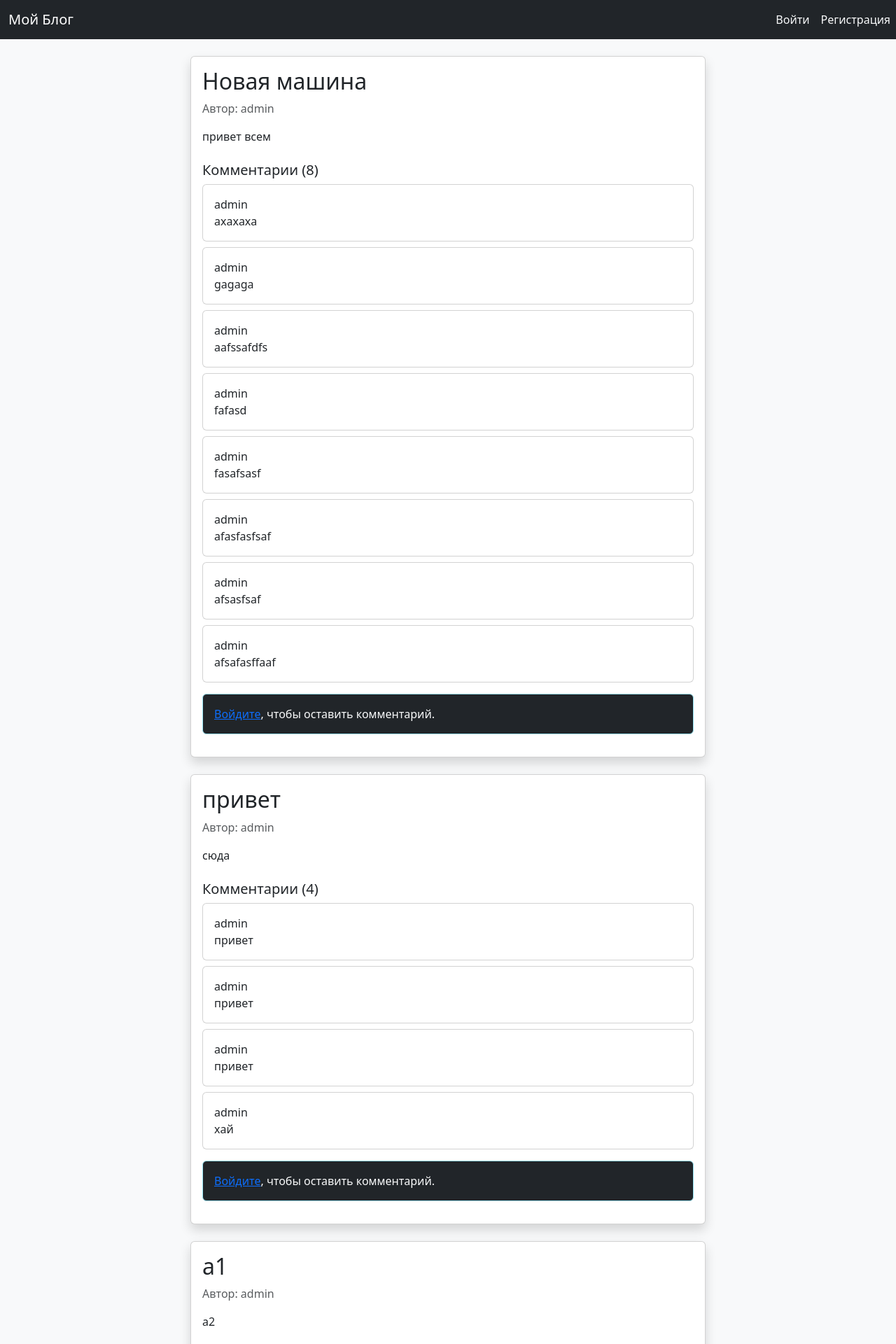
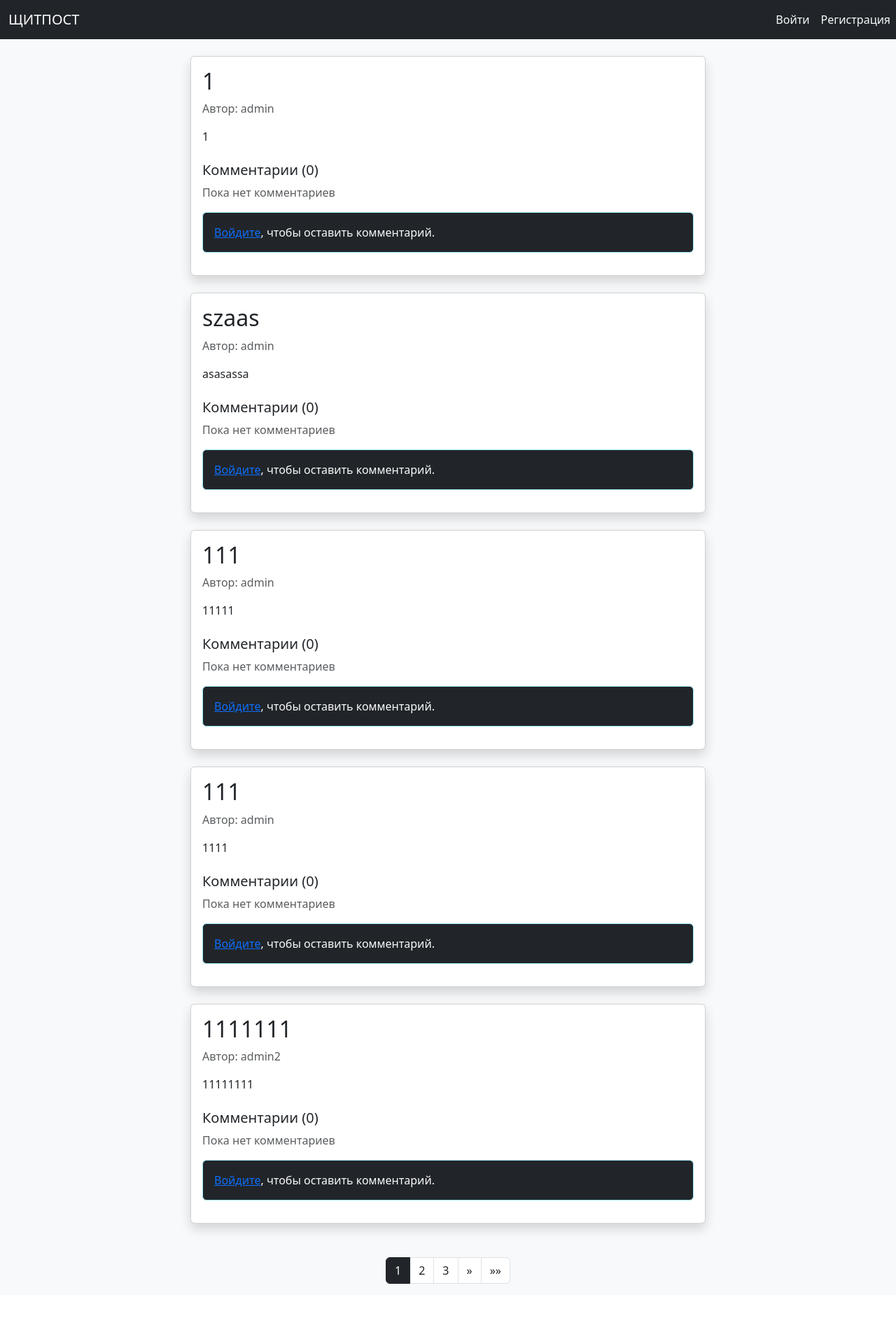
Before and after one commit to krstll11/PROJECTITOG, a Django app: page / in a window 1280 px wide. Shown: the top 1920 px of the page at 70% size. After the commit the page ends 1834 px from the top, so only its background shows below. Run offline with Django 5.2, Linux system fonts and the light colour scheme; data comes from the database, SQL or seed files in the repository; both versions use the stored data as it was after the commit; some libraries are stand-ins or nearby versions.

Commit message:
la final

```diff
--- a/poster/templates/base.html
+++ b/poster/templates/base.html
@@ -8,11 +8,11 @@
     {% bootstrap_css %}
     {% bootstrap_javascript %}
 <body class="bg-light">
-    <nav class="navbar navbar-expand-lg navbar-dark bg-dark">
+    <nav class="navbar navbar-expand navbar-dark bg-dark">
         <div class="container">
-            <a class="navbar-brand" href="/">Мой Блог</a>
+            <a class="navbar-brand" href="/">ЩИТПОСТ</a>
         </div>
-        <div class="collapse navbar-collapse" id="navbarNav">
+        <div class="collapse navbar-collapse " id="navbarNav">
             <div class="navbar-nav ms-auto ">
                 {% if user.is_authenticated %}
                     <a class="nav-link text-light text-nowrap" href="{% url 'create_post' %}">Новый пост</a>
@@ -28,7 +28,5 @@
         {% block content %}
         {% endblock %}
     </div>
-
-    <script src="https://cdn.jsdelivr.net/npm/bootstrap@5.3.0/dist/js/bootstrap.bundle.min.js"></script>
 </body>
 </html>
--- a/poster/templates/posts.html
+++ b/poster/templates/posts.html
@@ -44,4 +44,48 @@
         {% endfor %}
     </div>
 </div>
+
+{% if posts.paginator.num_pages > 1 %}
+<nav aria-label="Page navigation">
+    <ul class="pagination justify-content-center mt-4 ">
+        {% if posts.has_previous %}
+            <li class="page-item">
+                <a class="page-link text-dark" href="?page=1" aria-label="First">
+                    <span aria-hidden="true">&laquo;&laquo;</span>
+                </a>
+            </li>
+            <li class="page-item">
+                <a class="page-link text-dark" href="?page={{ posts.previous_page_number }}" aria-label="Previous">
+                    <span aria-hidden="true">&laquo;</span>
+                </a>
+            </li>
+        {% endif %}
+
+        {% for num in posts.paginator.page_range %}
+            {% if posts.number == num %}
+                <li class="page-item active">
+                    <span class="page-link bg-dark border-dark text-light">{{ num }}</span>
+                </li>
+            {% elif num > posts.number|add:-3 and num < posts.number|add:3 %}
+                <li class="page-item">
+                    <a class="page-link text-dark" href="?page={{ num }}">{{ num }}</a>
+                </li>
+            {% endif %}
+        {% endfor %}
+
+        {% if posts.has_next %}
+            <li class="page-item">
+                <a class="page-link text-dark" href="?page={{ posts.next_page_number }}" aria-label="Next">
+                    <span aria-hidden="true">&raquo;</span>
+                </a>
+            </li>
+            <li class="page-item">
+                <a class="page-link text-dark" href="?page={{ posts.paginator.num_pages }}" aria-label="Last">
+                    <span aria-hidden="true">&raquo;&raquo;</span>
+                </a>
+            </li>
+        {% endif %}
+    </ul>
+</nav>
+{% endif %}
 {% endblock %}
--- a/poster/templates/register.html
+++ b/poster/templates/register.html
@@ -18,7 +18,7 @@
                         {% endif %}
                     </div>
                     <div class="mb-3">
-                        <label class="form-label">Email</label>
+                        <label class="form-label bg">Email</label>
                         {{ form.email }}
                         {% if form.email.errors %}
                             <div class="text-danger">{{ form.email.errors }}</div>
--- a/poster/views.py
+++ b/poster/views.py
@@ -3,6 +3,7 @@
 from django.shortcuts import render, redirect
 from django.contrib.auth import login
 from .forms import RegisterForm, PostForm, CommentForm
+from django.core.paginator import Paginator, EmptyPage, PageNotAnInteger
 
 def post_list(request):
     posts = Post.objects.all().prefetch_related('comment_set')
@@ -52,3 +53,29 @@
     else:
         form = PostForm()
     return render(request, 'create_post.html', {'form': form})
+def post_list(request):
+    all_posts = Post.objects.all().order_by('-id')
+    paginator = Paginator(all_posts, 5)
+
+    page = request.GET.get('page')
+    try:
+        posts = paginator.page(page)
+    except PageNotAnInteger:
+        posts = paginator.page(1)
+    except EmptyPage:
+        posts = paginator.page(paginator.num_pages)
+    if request.method == 'POST':
+        form = CommentForm(request.POST)
+        if form.is_valid():
+            comment = form.save(commit=False)
+            comment.author = request.user
+            comment.post_id = request.POST.get('post_id')
+            comment.save()
+            return redirect(f"{request.path}?page={posts.number}")
+    else:
+        form = CommentForm()
+
+    return render(request, 'posts.html', {
+        'posts': posts,
+        'form': form,
+    })
```
Also changed, not shown: db.sqlite3.
